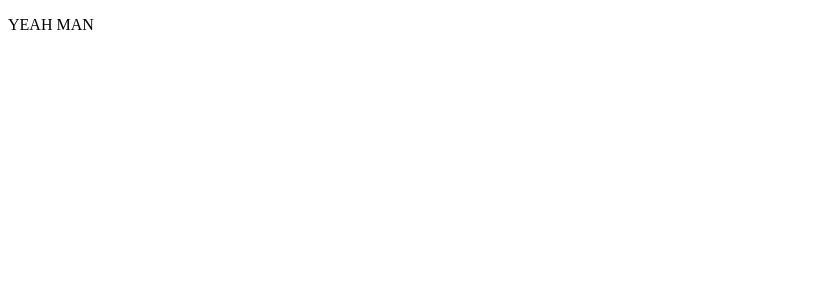
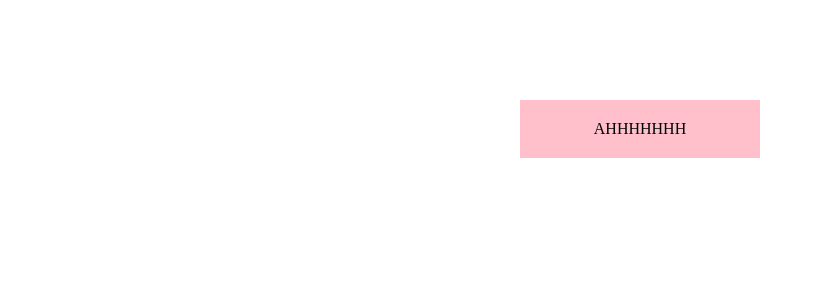
Before and after one commit to immafirestarter-zz/Angular4Tut, an Angular app: page / in a window 1280 px wide. Shown: the top 300 px of the page, without its empty margins (0-813 px from the left). Built offline with nearby package versions, Linux system fonts and the light colour scheme.

Commit message:
animations added

```diff
--- a/package.json
+++ b/package.json
@@ -12,7 +12,7 @@
   },
   "private": true,
   "dependencies": {
-    "@angular/animations": "^4.2.4",
+    "@angular/animations": "^4.3.5",
     "@angular/common": "^4.2.4",
     "@angular/compiler": "^4.2.4",
     "@angular/core": "^4.2.4",
--- a/src/app/app.component.ts
+++ b/src/app/app.component.ts
@@ -1,33 +1,44 @@
 import { Component } from '@angular/core';
 import { FetchService } from './fetch.service'
+import { trigger,state,style,transition,animate,keyframes } from '@angular/animations';
 @Component({
   selector: 'app-root',
   template: `
-    <p> {{ someProperty }}
-
+     <p [@cool]='state' (click)="animateMe()">AHHHHHHH</p>
   `,
   styles: [`
-
-    .blue-title {
-      color:blue;
+    p {
+      width:200px;
+      background:pink;
+      margin:100px auto;
+      padding: 20px;
+      text-align: center
     }
 
-    .big-title {
-      font-size: 70px
-    }
+   `],
+   animations: [
+     trigger('cool', [
+      state('small', style({
+        transform: 'scale(1)',
+      })),
+      state('big', style({
+        transform: 'scale(1.5)',
+      })),
+      transition('small <=> big', animate('500ms ease-in', keyframes([
+        style({opacity: 0, transform: 'translateX(-75%)', offset: 0}),
+        style({opacity: 0.5, transform: 'translateX(-35%)', offset: 0.5}),
+        style({opacity: 1, transform: 'translateX(0)', offset: 1}),
 
-   `]
+      ]))),
+     ]),
+   ]
   })
 export class AppComponent {
 
-  constructor(private fetchService:FetchService) {
+  state: string = 'small'
+
+  animateMe() {
+    this.state = (this.state === 'small' ? 'big' : 'small');
+  }
 
 }
-
-someProperty:string = '';
-ngOnInit() {
-  console.log(this.fetchService.cars);
-  this.someProperty = this.fetchService.myData();
-}
-
-}
--- a/src/app/app.module.ts
+++ b/src/app/app.module.ts
@@ -4,13 +4,15 @@ import { NgModule } from '@angular/core';
 import { AppComponent } from './app.component';
 import { NewComponentComponent } from './new-component/new-component.component';
 import { FetchService } from './fetch.service'
+import { BrowserAnimationsModule } from '@angular/platform-browser/animations';
 @NgModule({
   declarations: [
     AppComponent,
     NewComponentComponent
   ],
   imports: [
-    BrowserModule
+    BrowserModule,
+    BrowserAnimationsModule
   ],
   providers: [FetchService],
   bootstrap: [AppComponent]
```
Also changed, not shown: 1 other file (tests, documents, lock files or other folders).
